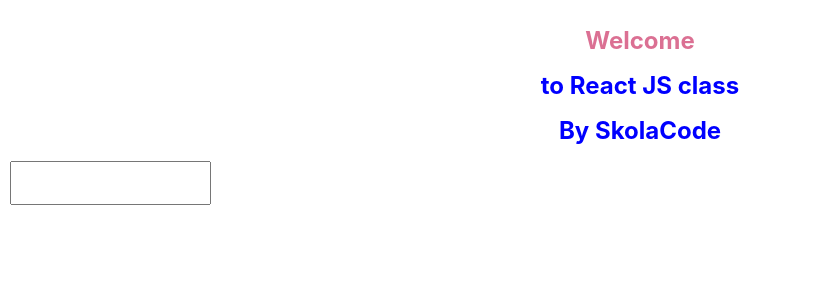
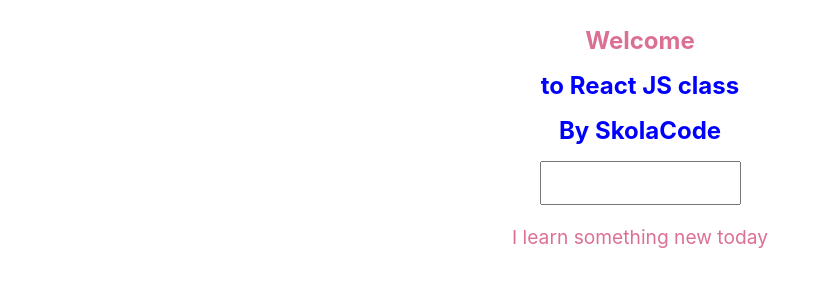
Before and after one commit to skolacode/harith-react-js, a React (Create React App) app: page / in a window 1280 px wide. Shown: the top 300 px of the page, without its empty margins (0-820 px from the left). Built offline with nearby package versions, Linux system fonts and the light colour scheme.

Commit message:
1. center the textbox 2. add description text

```diff
--- a/src/App.js
+++ b/src/App.js
@@ -1,6 +1,6 @@
 import React, { useState } from 'react'
 import './App.css';
-import { Title, SubTitle, Input } from './styles/AppStyle';
+import { Title, SubTitle, Input, InputBody, Description } from './styles/AppStyle';
 
 function App() {
 
@@ -15,11 +15,13 @@ function App() {
         to React JS class
       </SubTitle>
       <SubTitle >By SkolaCode</SubTitle>
-
-      <Input
-        type="text"
-        onChange={(evt) => setFirstName(evt.target.value) }
-      />
+      <InputBody>
+        <Input
+          type="text"
+          onChange={(evt) => setFirstName(evt.target.value) }
+        />
+      </InputBody>
+      <Description >I learn something new today</Description>
     </div>
   );
 }
--- a/src/styles/AppStyle.js
+++ b/src/styles/AppStyle.js
@@ -9,8 +9,18 @@ export const Title = styled.h1`
 export const SubTitle = styled(Title)`
   color: blue;
 `
+export const InputBody = styled.div`
+  display: flex;
+  align-items: center;
+  justify-content: center;
+`
 
 export const Input = styled.input`
   height: 20px;
   padding: 10px;
 `
+export const Description = styled.p`
+  font-size: 1.2em;
+  text-align: center;
+  color: palevioletred;
+`;
```
